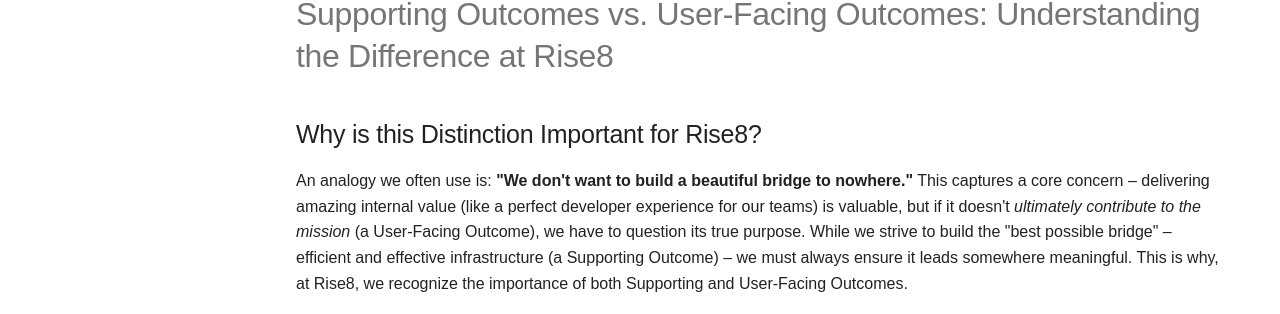
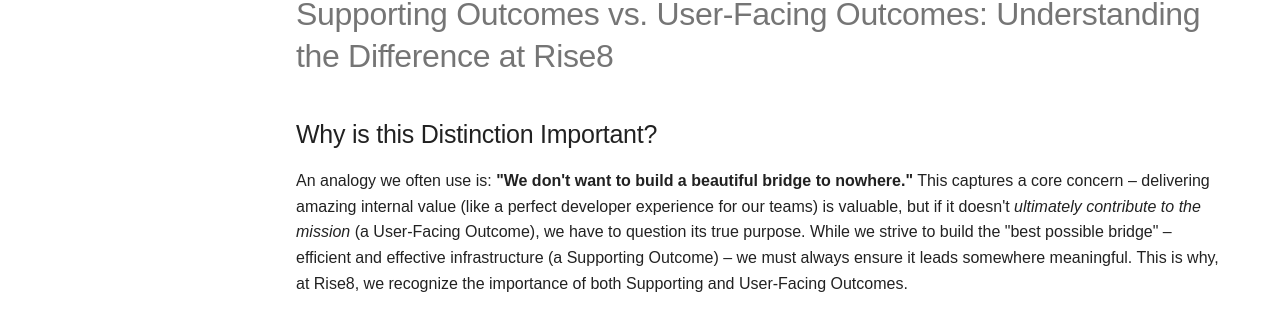
Before and after one commit to rise8-us/delivery-playbooks, an MkDocs documentation site: the page built from docs/content/plays/cross-discipline/user-vs-support-outcomes.md, in a window 1280 px wide and 900 px high. Shown: the part 152-466 px from the top of the window. Built offline with MkDocs 1.6.1 and Material for MkDocs 9.7.7, drawn with Linux system fonts in a browser that asks for light colours.

Commit message:
Update user-vs-support-outcomes.md
important for everyonbe

```diff
--- a/docs/content/plays/cross-discipline/user-vs-support-outcomes.md
+++ b/docs/content/plays/cross-discipline/user-vs-support-outcomes.md
@@ -1,6 +1,6 @@
 # Supporting Outcomes vs. User-Facing Outcomes: Understanding the Difference at Rise8
 
-## Why is this Distinction Important for Rise8?
+## Why is this Distinction Important?
 
 An analogy we often use is: **"We don't want to build a beautiful bridge to nowhere."** This captures a core concern – delivering amazing internal value (like a perfect developer experience for our teams) is valuable, but if it doesn't *ultimately contribute to the mission* (a User-Facing Outcome), we have to question its true purpose. While we strive to build the "best possible bridge" – efficient and effective infrastructure (a Supporting Outcome)  – we must always ensure it leads somewhere meaningful. This is why, at Rise8, we recognize the importance of both Supporting and User-Facing Outcomes.
 
```
